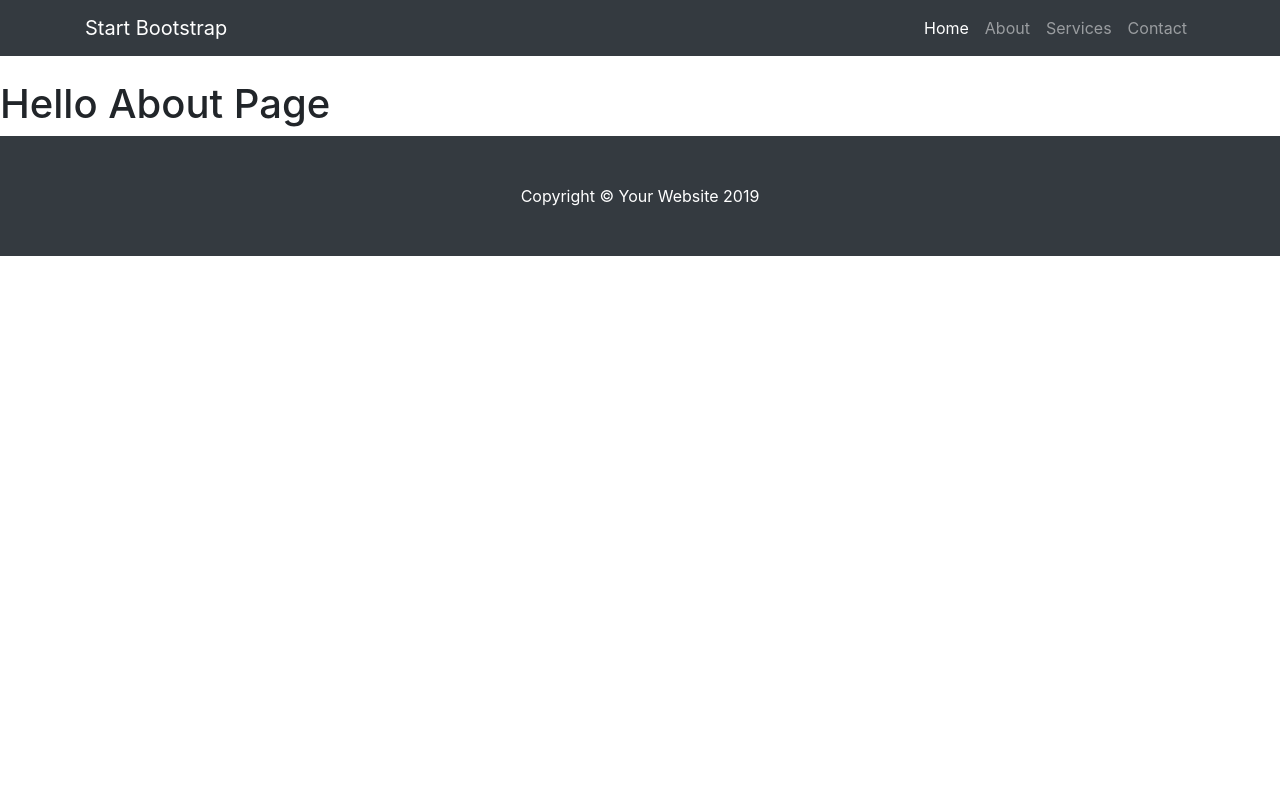
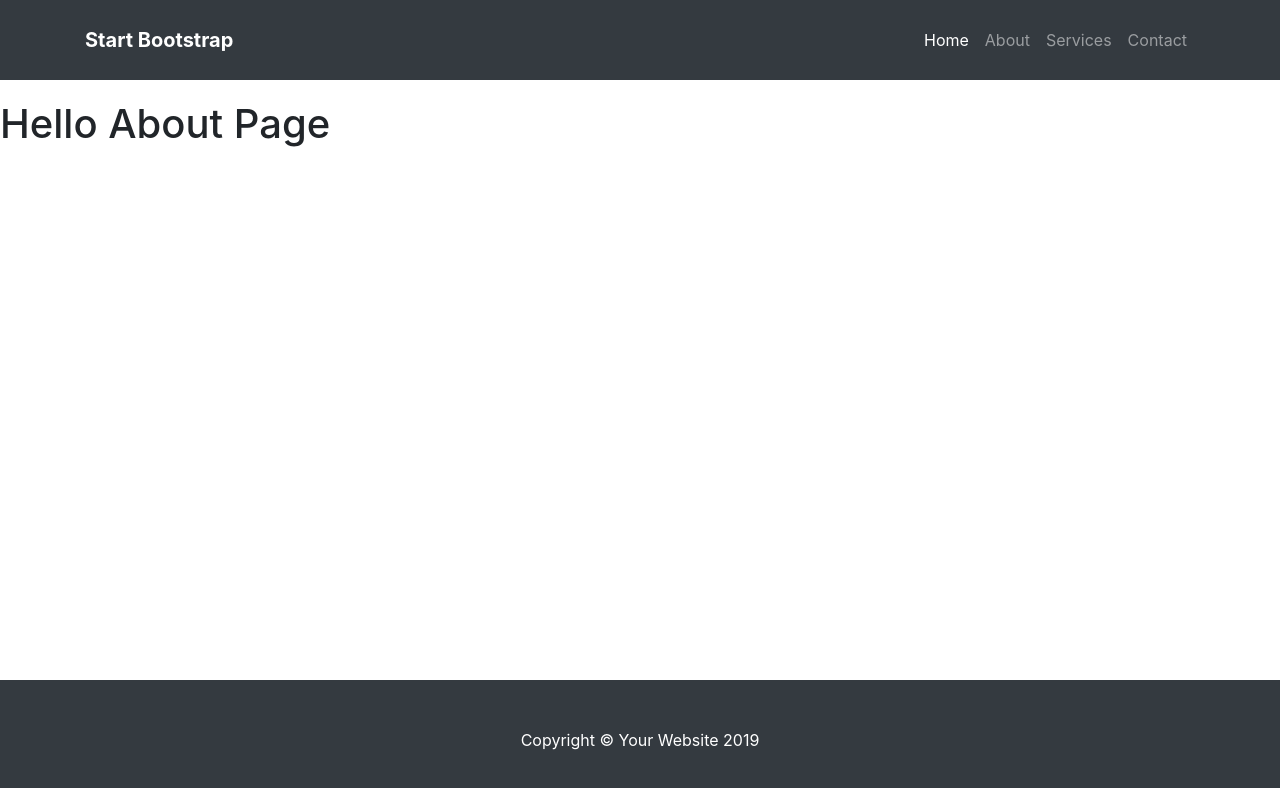
Before and after one commit to levelasquez/next-js-movie-app, a Next.js app: page /about in a window 1280 px wide. Shown: the top 788 px of the page. Built offline with nearby package versions, Linux system fonts and the light colour scheme.

Commit message:
Styling improvements

```diff
--- a/components/movieList.js
+++ b/components/movieList.js
@@ -29,7 +29,7 @@
                     <a>{movie.name}</a>
                   </Link>
                 </h4>
-                <div>{movie.genre}</div>
+                <div className="movie-genre">{movie.genre}</div>
                 <p className="card-text">
                   {this.shorten(movie.description, 100)}
                 </p>
--- /dev/null
+++ b/next.config.js
@@ -0,0 +1,4 @@
+const withCss = require('@zeit/next-css')
+const withSass = require('@zeit/next-sass')
+
+module.exports = withCss(withSass())
--- a/package.json
+++ b/package.json
@@ -8,10 +8,13 @@
     "start": "next start"
   },
   "dependencies": {
+    "@zeit/next-css": "^1.0.1",
+    "@zeit/next-sass": "^1.0.1",
     "axios": "^0.19.0",
     "body-parser": "^1.19.0",
     "express": "^4.17.1",
     "next": "9.1.1",
+    "node-sass": "^4.13.0",
     "react": "16.10.2",
     "react-dom": "16.10.2"
   }
--- a/pages/_app.js
+++ b/pages/_app.js
@@ -2,6 +2,8 @@
 import Head from 'next/head'
 import Navbar from '../components/navbar'
 import Footer from '../components/footer'
+
+import '../styles/index.scss'
 
 class MovieApp extends App {
   static async getInitialProps(appContext) {
@@ -47,7 +49,8 @@
 
         <style jsx>{`
           .base-page {
-            padding-top: 80px;
+            padding-top: 100px;
+            padding-bottom: 200px;
           }
         `}</style>
       </div>
--- /dev/null
+++ b/styles/index.scss
@@ -0,0 +1,34 @@
+body {
+  min-height: 100vh;
+  position: relative;
+  margin: 0;
+}
+
+footer {
+  position: absolute;
+  bottom: 0;
+  width: 100%;
+}
+
+.movie-genre {
+  font-size: 17px;
+  font-weight: bold;
+  margin-bottom: 10px;
+}
+
+.card-title {
+  margin-bottom: 0px;
+}
+
+.navbar {
+  min-height: 80px;
+
+  > li > a {
+    font-size: 19px;
+  }
+}
+
+.navbar-brand {
+  font-size: 30px;
+  font-weight: bold;
+}
```
Also changed, not shown: 1 other file (tests, documents, lock files or other folders).
